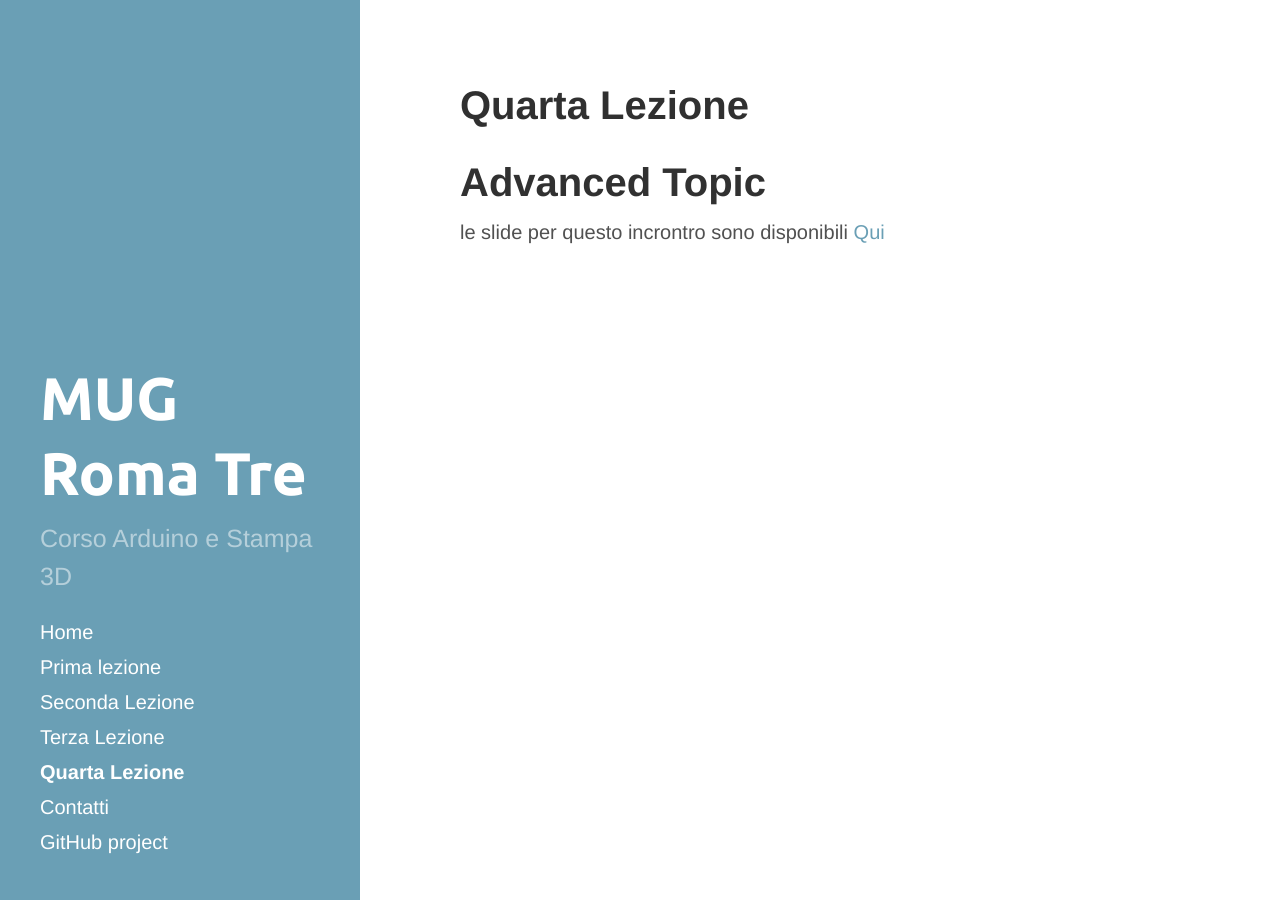
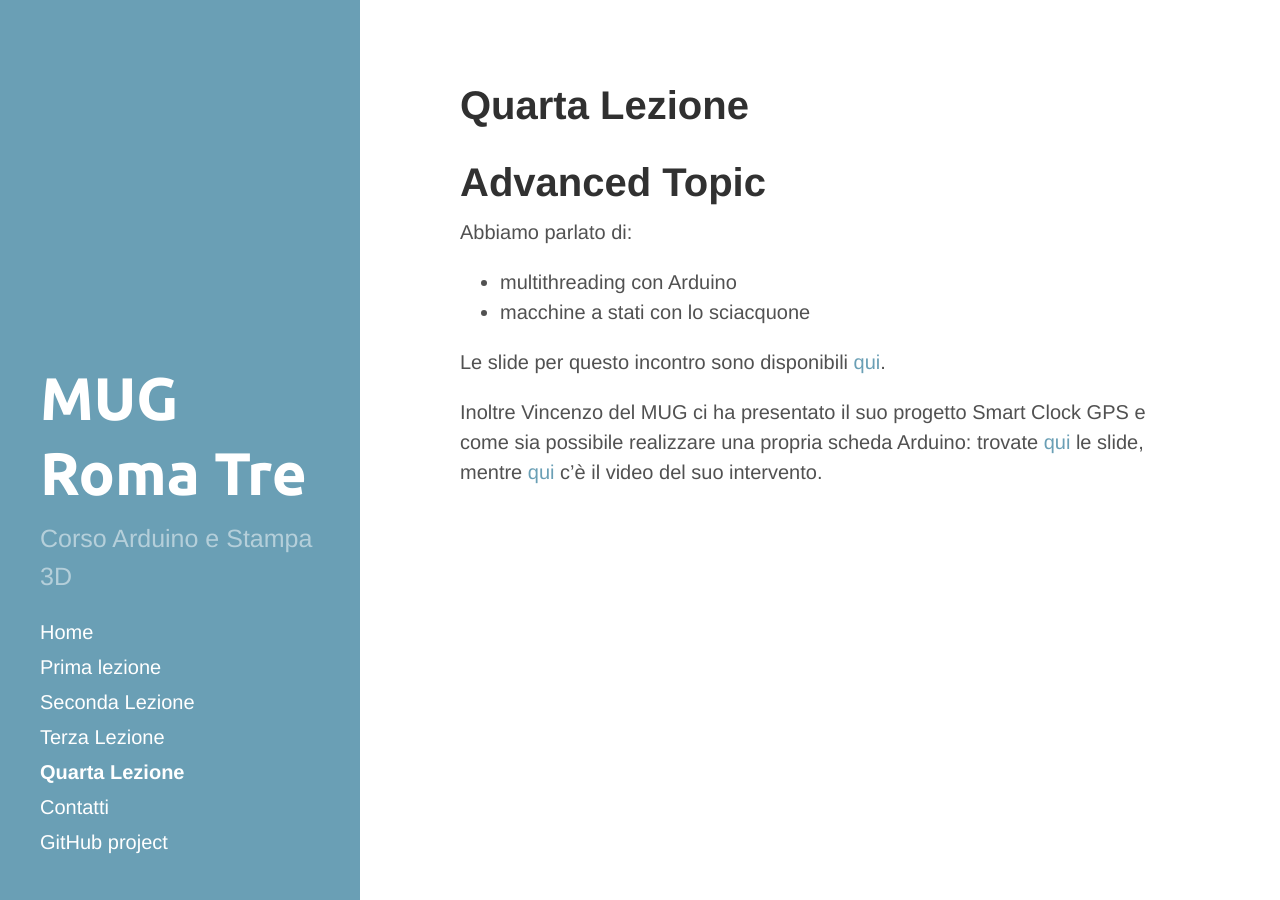
Before and after one commit to mugroma3/corso-arduino, a Jekyll site: the page built from 04 Lezione.md, in a window 1280 px wide. Built offline with Jekyll 4.4.1, drawn with Linux system fonts in a browser that asks for light colours.

Commit message:
Updated 04 Lezione.md

```diff
--- a/04 Lezione.md
+++ b/04 Lezione.md
@@ -5,6 +5,14 @@ published: true
 ---
 
 
+
 # Advanced Topic
 
-le slide per questo incrontro sono disponibili [Qui]({{ site.baseurl }}/materiale/lezione4.pdf)
+Abbiamo parlato di:
+
+* multithreading con Arduino
+* macchine a stati con lo sciacquone
+
+Le slide per questo incontro sono disponibili [qui]({{ site.baseurl }}/materiale/lezione4.pdf).
+
+Inoltre Vincenzo del MUG ci ha presentato il suo progetto Smart Clock GPS e come sia possibile realizzare una propria scheda Arduino: trovate [qui](http://mugroma3.github.io/corso-arduino/materiale/smartclockgps.pdf) le slide, mentre [qui](http://youtu.be/Ui-MgvB0ONg) c'è il video del suo intervento.
```
